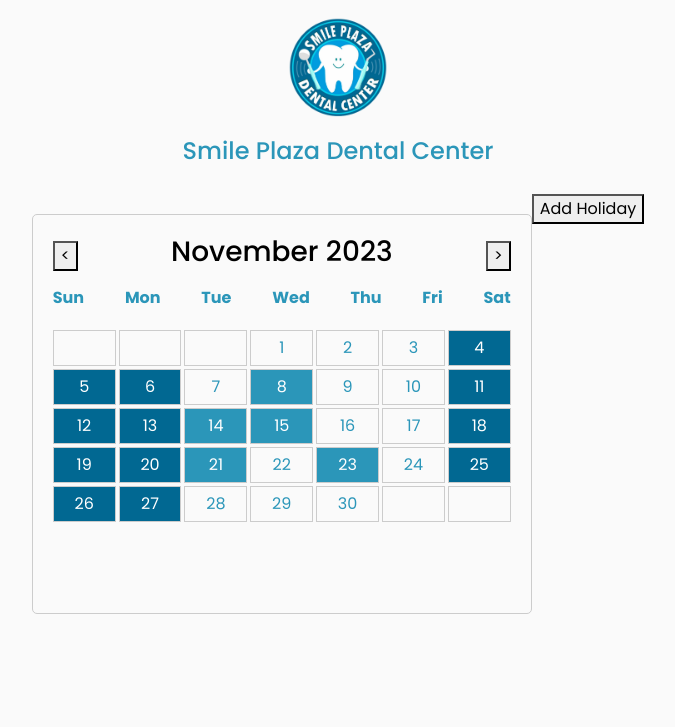
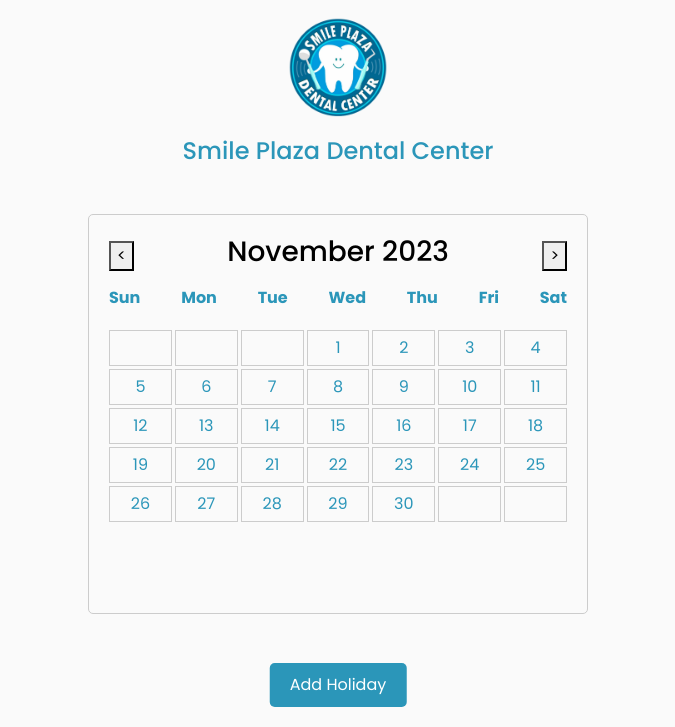
Before and after one commit to Seankyron/dental_clinic, a Flask app: page /appointment_admin in a window 1280 px wide. Shown: the part 73-800 px from the top of the page, without its empty margins (302-977 px from the left). Run offline with Flask 3, Linux system fonts and the light colour scheme; a user stored in the database is signed in; data comes from the database, SQL or seed files in the repository; data that the repository does not hold is empty; some libraries are stand-ins or nearby versions.

Commit message:
appointment admin

```diff
--- a/Smile_Plaza/main/static/admin_dashboard.css
+++ b/Smile_Plaza/main/static/admin_dashboard.css
@@ -227,6 +227,7 @@ table{
     text-align: left;
     border-collapse: collapse;
     max-height: 100px;
+    background-color: #ccc;
 }
 
 tr{
@@ -255,6 +256,7 @@ td,th{
 .rejected{
     color: #e86786;
 }
+
 
 /* responsive starts here */
 
--- a/Smile_Plaza/main/static/appointment_admin.css
+++ b/Smile_Plaza/main/static/appointment_admin.css
@@ -22,6 +22,17 @@ body {
     flex: 1;
     width: 900px;
     margin-left: 100px;
+}
+
+.disabledSlots {
+    margin-top: 150px;
+    flex: 1;
+    width: 900px;
+    margin-left: 100px;
+}
+#disabledSlots h4 {
+    display: block;
+    font-size: 50px;
 }
 
 .appointment_admin-img {
@@ -117,13 +128,13 @@ body {
 }
 
 .btn-danger {
-    background-color: #016892;
+    background-color: #dc3545;
     color: white;
     border-radius: 4px;
 }
 
 .btn-danger:hover {
-    background-color: #005e83;
+    background-color: #c82333;
     color: white;
 }
 
@@ -137,6 +148,7 @@ body {
     background-color: #218838;
     color: white;
 }
+
 
 .calendar {
     max-width: 500px;
@@ -173,17 +185,15 @@ body {
     border: 1px solid #ccc;
 }
 
-.disabled {
-    background-color: #016892;
+.days div.selected {
+    background-color: #1ccae5;
     color: white;
-}
-
-.disabled:hover {
-    background-color: #005e83;
+    font-weight: bold;
+    border-radius: 50%;
     cursor: pointer;
 }
 
-.appointmentSlot:hover {
+.days div:hover {
     background-color: #f0f0f0;
     cursor: pointer;
 }
@@ -205,6 +215,8 @@ body {
     max-height: 430px;
 }
 
+
+
 .calendar {
     min-width: 500px;
     min-height: 400px;
@@ -214,13 +226,26 @@ body {
     content: "No appointments for today";
     display: block;
 }
+/* Your existing CSS styles */
 
-.haveAppointment {
-    background-color: #2b96b9;
-    color: white;
+.add-holiday-button-container {
+    position: fixed;
+    bottom: 20px;
+    left: 50%;
+    transform: translateX(-50%);
 }
 
-.haveAppointment:hover {
-    background-color: #2682a1;
+.add-holiday-button {
+    padding: 10px 20px;
+    font-size: 16px;
+    background-color: #2b96b9;
+    color: #fff;
+    border: none;
+    border-radius: 5px;
     cursor: pointer;
+    /* Add any additional styles you want for the button */
 }
+
+.add-holiday-button:hover {
+    background-color: #1ccae5;
+}
--- a/Smile_Plaza/main/static/home.css
+++ b/Smile_Plaza/main/static/home.css
@@ -344,6 +344,9 @@ section{
     margin-bottom: 20px;
 }
 
+.col-md-4 .content-section h3{
+	width: 1000px;
+}
 .container .row .col-md-4 .content-section h3 {
 	font-weight: bold;
 	color: #2b96b9;
--- a/Smile_Plaza/main/templates/appointment.html
+++ b/Smile_Plaza/main/templates/appointment.html
@@ -8,6 +8,10 @@
 
 </head>
 <body>
+  <div class="appointment_admin-img">
+    <img src="{{ url_for('static', filename='images/logo.png') }}">
+    <h4 class="smile-text">Smile Plaza Dental Center</h4>
+</div>
   <div class="container">
   <div class="calendar-container">
     <div class="header">
--- a/Smile_Plaza/main/templates/appointment_admin.html
+++ b/Smile_Plaza/main/templates/appointment_admin.html
@@ -127,8 +127,8 @@ function updateCalendar(year, month) {
       })
     }
     else {
-        modifyDayDiv(year, month, day, dayDiv);
-        dayDiv.addEventListener('click', async () => {
+      dayDiv.classList.add('appointmentSlot');
+      dayDiv.addEventListener('click', async () => {
         // Only call showAvailableSlots for enabled days
         if (!dayDiv.classList.contains('disabled')) {
           document.getElementById('dateAppointment').innerHTML = getMonthName(month) + " " + day + ", " + year;
@@ -137,6 +137,7 @@ function updateCalendar(year, month) {
           document.getElementById('load').style.display = 'none';
           document.getElementById('disabledSlots').style.display = 'none';
           await displayCustomersForDate(year, month, day);
+          console.log(year, month + 1, day);
 
           const selectedDate = new Date(year, month, day);
           const formattedDate = `${selectedDate.getFullYear()}-${selectedDate.getMonth() + 1}-${selectedDate.getDate()}`;
@@ -144,7 +145,7 @@ function updateCalendar(year, month) {
           window.history.pushState({}, document.title, window.location.pathname + `?date=${formattedDate}`);
         }
       });
-  }
+    }
 
     daysElement.appendChild(dayDiv);
   }
@@ -174,7 +175,7 @@ function getDateParameter() {
 
 // Function to simulate a click on the day element
 function simulateClickOnDayElement(day) {
-  const dayElements = document.querySelectorAll('.appointmentSlot, .haveAppointment, .disabled'); // Assuming there is a class 'dayDiv' on your day elements
+  const dayElements = document.querySelectorAll('.appointmentSlot, .disabled'); // Assuming there is a class 'dayDiv' on your day elements
   console.log(dayElements);
   for (const dayElement of dayElements) {
     console.log("Day Element text content is ", dayElement.textContent.trim());
@@ -253,6 +254,7 @@ async function getAppointments(selectedDate) {
         return [];
     }
 }
+
 
 async function displayCustomersForDate(year, month, day) {
     const selectedDate = new Date(year, month, day + 1);
@@ -382,24 +384,6 @@ async function rejectCustomer(appointmentID) {
         console.error('Error sending data to backend:', error);
     }
 }
-
-function modifyDayDiv(year, month, day, dayDiv) {
-  dayDiv.classList.add('appointmentSlot');
-
-  getAppointments(new Date(year, month, day + 1))
-    .then(appointment_per_day => {
-      console.log("Length: ", appointment_per_day.length);
-
-      if (appointment_per_day.length > 0) {
-        dayDiv.classList.remove('appointmentSlot');
-        dayDiv.classList.add('haveAppointment');
-      }
-    })
-    .catch(error => {
-      console.error('Error:', error);
-    });
-}
-
 </script>
 
 {% extends "admin_nav.html" %}
```
Also changed, not shown: Smile_Plaza/main/static/appointment.css (+13 -0 lines), Smile_Plaza/main/templates/announcement.html (+8 -8 lines).
